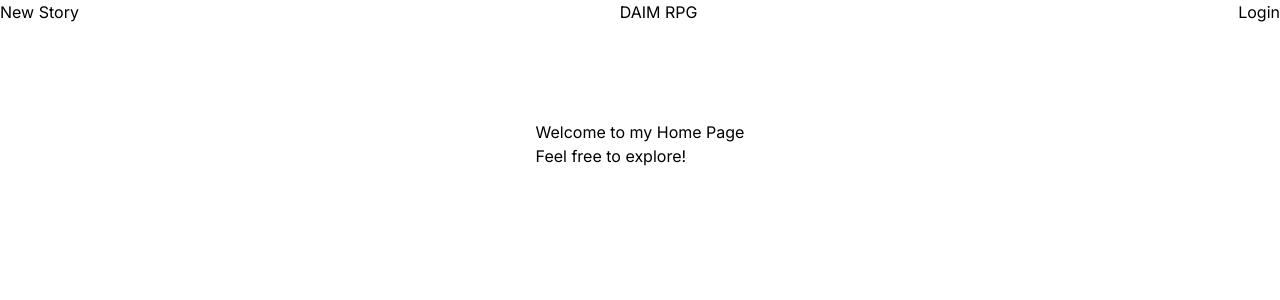
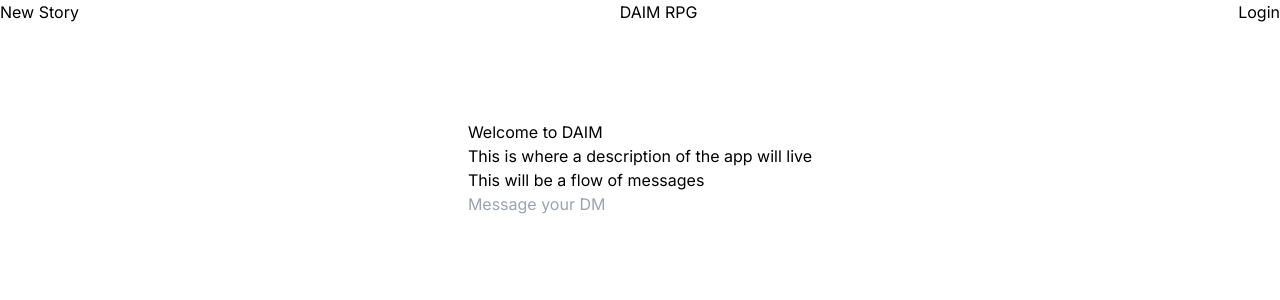
Before and after one commit to cbvargas5/dAIm, a Next.js app: page / in a window 1280 px wide. Shown: the top 300 px of the page. Built offline with nearby package versions, Linux system fonts and the light colour scheme.

Commit message:
base components prepared

```diff
--- /dev/null
+++ b/app/components/PlayerTextInput.tsx
@@ -0,0 +1,11 @@
+import React from 'react'
+
+const PlayerTextInput: React.FC = () => {
+  return (
+    <div>
+      <input type="text" placeholder="Message your DM" />
+    </div>
+  )
+}
+
+export default PlayerTextInput
--- /dev/null
+++ b/app/components/StoryThreadArea.tsx
@@ -0,0 +1,11 @@
+import React from 'react'
+
+const StoryThreadArea: React.FC = () => {
+  return (
+    <div>
+      <p>This will be a flow of messages</p>
+    </div>
+  )
+}
+
+export default StoryThreadArea
--- /dev/null
+++ b/app/components/WelcomeMsgBox.tsx
@@ -0,0 +1,12 @@
+import React from 'react'
+
+const WelcomeMsgBox: React.FC = () => {
+  return (
+    <div>
+      <h1>Welcome to DAIM</h1>
+      <p>This is where a description of the app will live</p>
+    </div>
+  )
+}
+
+export default WelcomeMsgBox
--- a/app/page.tsx
+++ b/app/page.tsx
@@ -1,11 +1,16 @@
-// to change
-export default function Home() {
+import React from 'react'
+import WelcomeMsgBox from './components/WelcomeMsgBox'
+import StoryThreadArea from './components/StoryThreadArea'
+import PlayerTextInput from './components/PlayerTextInput'
+
+const Home: React.FC = () => {
   return (
-    <main>
-      <div>
-        <h1>Welcome to my Home Page</h1>
-        <p>Feel free to explore!</p>
-      </div>
-    </main>
+    <div>
+      <WelcomeMsgBox />
+      <StoryThreadArea />
+      <PlayerTextInput />
+    </div>
   )
 }
+
+export default Home
```
